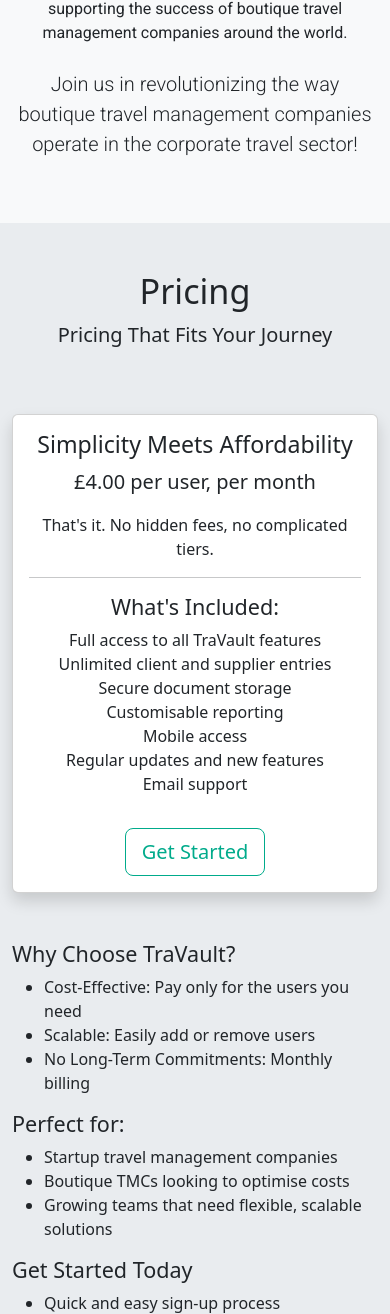
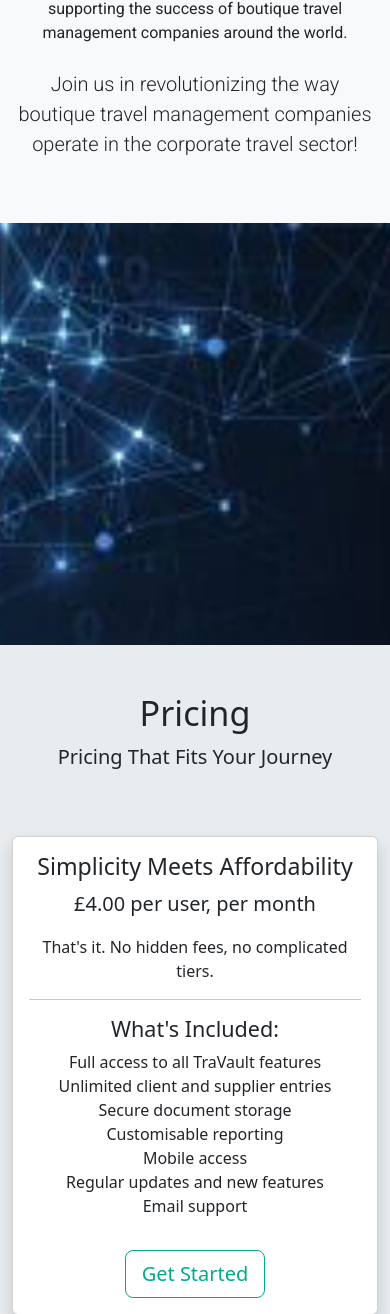
Before and after one commit to Ty-Thetravelguy/travault_mp4_v1, a Django app: template travault/home/templates/home/index.html in a window 390 px wide. Shown: the part 4308-5622 px from the top of the page. Run offline with Django 3.2, Linux system fonts and the light colour scheme; the template is opened without the code that fills it, so the values that code supplies are empty.

Commit message:
added mobile view pictures

```diff
--- a/travault/home/templates/home/index.html
+++ b/travault/home/templates/home/index.html
@@ -192,8 +192,9 @@
     </div>
 </section>
 
-<section id="pricing" class="bg-gray-200 py-5">
-    <div class="container">
+<section id="pricing" class="bg-gray-200 ">
+    <div class="banna-img-2"></div>
+    <div class="container py-5">
         <div class="row text-center mb-5">
             <div class="col">
                 <h2 class="display-4">Pricing</h2>
--- a/travault/static/css/main.css
+++ b/travault/static/css/main.css
@@ -14,6 +14,14 @@
 
 .banna-img-1 {
     background-image: url('/static/images/data-wave-img-2560px.jpg');
+    background-size: cover;
+    background-position: center;
+    background-repeat: no-repeat;
+    height: 50vh;
+}
+
+.banna-img-2 {
+    background-image: url('/static/images/data-spider-web-img-2560px.jpg');
     background-size: cover;
     background-position: center;
     background-repeat: no-repeat;
@@ -111,12 +119,24 @@
         height: 50vh;
         margin-top: 5rem;
     }
+    .banna-img-1 {
+        background-image: url('/static/images/data-wave-img-1440px.jpg');
+    }
+    .banna-img-2 {
+        background-image: url('/static/images/data-spider-web-img-1440px.jpg');
+    }
 }
 
 @media (max-width: 768px) {
     .hero-bg-img {
         background-image: url('/static/images/travel-data-img-768px.jpg');
         height: 30vh;
+    }
+    .banna-img-1 {
+        background-image: url('/static/images/data-wave-img-768px.jpg');
+    }
+    .banna-img-2 {
+        background-image: url('/static/images/data-spider-web-img-768px.jpg');
     }
 }
 
@@ -125,4 +145,10 @@
         background-image: url('/static/images/travel-data-img-425px.jpg');
         height: 20vh;
     }
+    .banna-img-1 {
+        background-image: url('/static/images/data-wave-img-425px.jpg');
+    }
+    .banna-img-2 {
+        background-image: url('/static/images/data-spider-web-img-425px.jpg');
+    }
 }
```
Also changed, not shown: travault/static/images/data-spider-web-img-1440px.jpg (added), travault/static/images/data-spider-web-img-2560px.jpg (added), travault/static/images/data-spider-web-img-425px.jpg (added), travault/static/images/data-spider-web-img-768px.jpg (added), travault/static/images/data-wave-img-320px.jpg (deleted), travault/static/images/data-wave-img-425px.jpg (added).
